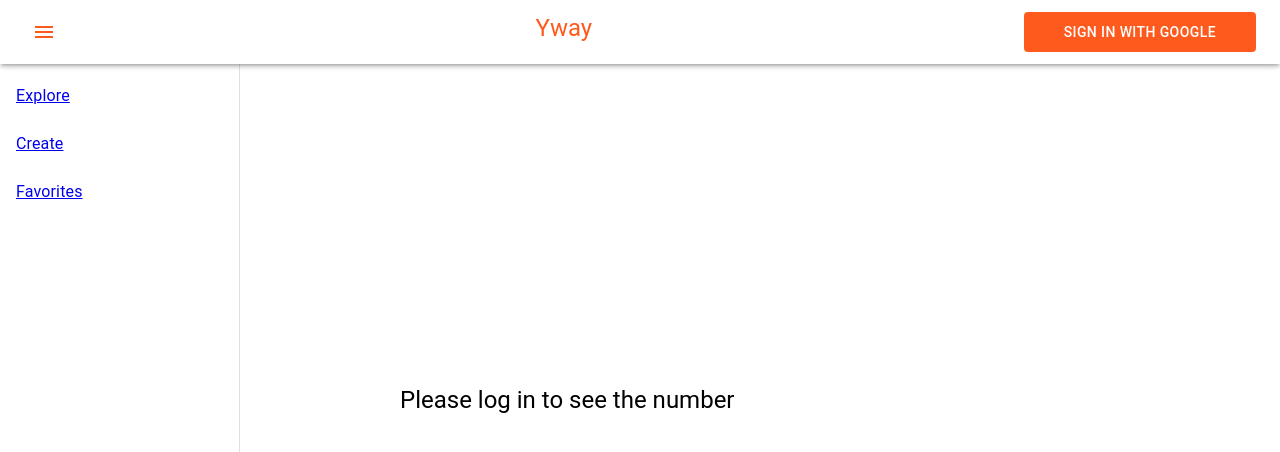
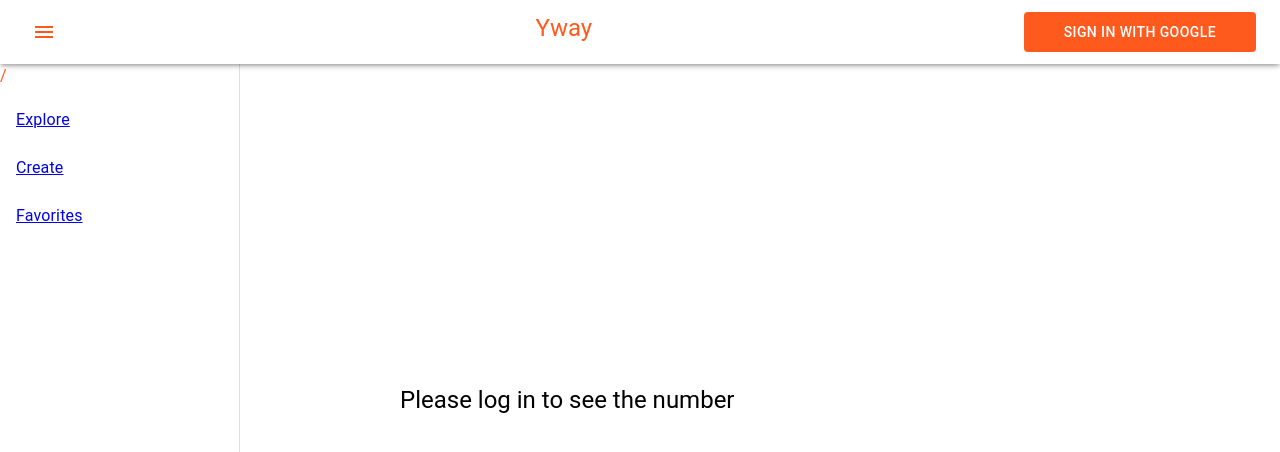
Before and after one commit to Yway-team/yway-front-end, a React (Create React App) app: page / in a window 1280 px wide. Shown: the top 452 px of the page. Built offline with nearby package versions, Linux system fonts and the light colour scheme; no server answers.

Commit message:
Google sign in and route url detection working

```diff
--- a/src/Components/NavigationControl.js
+++ b/src/Components/NavigationControl.js
@@ -11,11 +11,11 @@ import {
   Button,
   Grid
 } from '@mui/material';
-import { Link } from 'react-router-dom';
+import { Link, useHistory } from 'react-router-dom';
 import { useTheme } from '@mui/material/styles';
 import { Menu } from '@mui/icons-material';
-import { Fragment, useState } from 'react';
-import { GoogleLogin } from 'react-google-login';
+import { Fragment, useState, useEffect } from 'react';
+import { GoogleLogin, GoogleLogout } from 'react-google-login';
 import { LOGIN } from '../Queries/mutations.js';
 import { useMutation } from '@apollo/client';
 import { globalState } from '../State/UserState';
@@ -27,12 +27,15 @@ function NavigationControl() {
   const theme = useTheme();
   const [open, setOpen] = useState(true);
   const [login] = useMutation(LOGIN);
+  const history = useHistory();
+  const [hisString, setHisString] = useState(history.location.pathname);
   const toggleDrawer = () => {
     setOpen(!open);
   }
 
   const handleLogin = async (response) => {
     const idToken = response.getAuthResponse().id_token;
+    console.log(response.getAuthResponse());
     console.log('Attempting to log in...');
     const { data } = (await login({ variables: { idToken: idToken } }));
     if (data) {
@@ -55,8 +58,15 @@ function NavigationControl() {
       _id: ""
     });
     console.log(`Logged out`);
+  }
 
-  }
+  useEffect(() => {
+    return history.listen((location) => {
+      console.log(`You changed the page to: ${location.pathname}`);
+      setHisString(location.pathname.toString());
+    })
+  }, [history])
+
   return (
     <Fragment>
       <AppBar position="fixed" sx={{ zIndex: (theme) => theme.zIndex.drawer + 1, background: theme.palette.common.white, boxShadow: theme.shadows, }}>
@@ -68,10 +78,32 @@ function NavigationControl() {
             <Typography variant="h5" noWrap component="div" sx={{ color: 'primary.main', marginLeft: 5 }}>
               Yway
             </Typography>
-            {user.loggedin ? <Button variant='outlined' onClick={handleLogout}> LOG OUT</Button>
+            {user.loggedin ?
+              <GoogleLogout
+                clientId={process.env.REACT_APP_CLIENT_ID}
+                buttonText="Logout"
+                onLogoutSuccess={handleLogout}
+                render={renderProps => (
+                  <Button onClick={renderProps.onClick} sx={
+                    {
+                      background: theme.palette.primary.main,
+                      color: 'common.white',
+                      paddingLeft: 5,
+                      paddingRight: 5,
+                      "&:hover": {
+                        backgroundColor: theme.palette.primary.light,
+                        color: theme.palette.primary.main,
+                      }
+
+                    }
+                  }>Sign out</Button>
+                )}
+              >
+              </GoogleLogout>
               :
               <GoogleLogin
                 clientId={process.env.REACT_APP_CLIENT_ID}
+                isSignedIn={true}
                 render={renderProps => (
                   <Button onClick={renderProps.onClick} sx={
                     {
@@ -105,6 +137,7 @@ function NavigationControl() {
           [`& .MuiDrawer-paper`]: { width: 240, boxSizing: 'border-box' },
         }}>
         <Box sx={{ overflow: 'auto', marginTop: 8 }}>
+          <Typography color={'primary'}> {hisString} </Typography>
           <List>
             {[['Explore', '/'], ['Create', './create'], ['Favorites', './favorites']].map((text, index) => (
               <ListItem button key={text[0]}>
```
